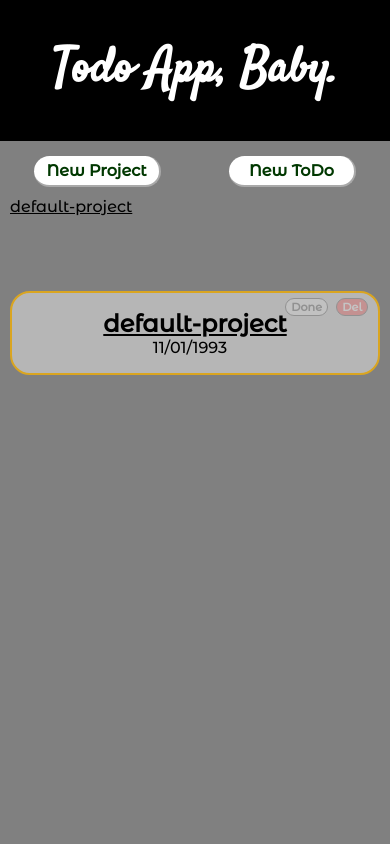
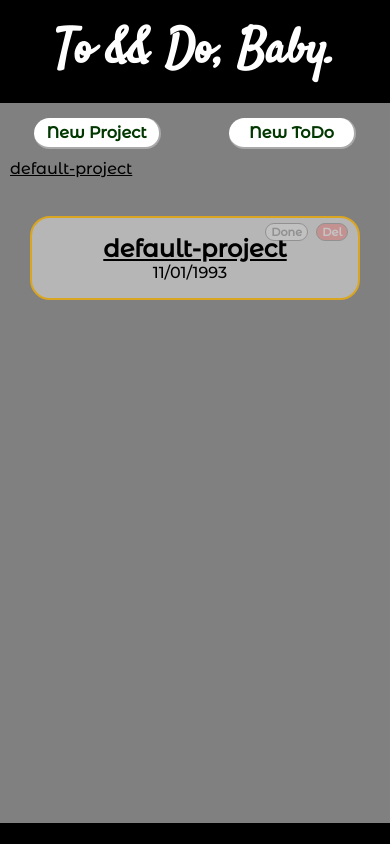
Before and after one commit to manuelsolaberrieta/todo-TOP, a plain HTML site: page index.htm in a window 390 px wide. Both pictures are taken after a click on the element "default-project". Drawn offline with Linux system fonts and the light colour scheme.

Commit message:
Add overflow-y and footer for visual purposes

```diff
--- a/Library.js
+++ b/Library.js
@@ -2,7 +2,6 @@ import Project from "./Project.js";
 import Todo from "./Todo.js";
 const defaultProject = new Project("default-project", "11/01/1993");
 const projects = [defaultProject];
-const projTitles = [defaultProject.title];
 export default class Library {
   static createNewTodo(todoData) {
     if (todoData) {
@@ -25,7 +24,6 @@ export default class Library {
     if (projectData) {
       const proj = new Project(projectData.title, projectData.date);
       projects.push(proj);
-      projTitles.push(proj.title);
       return true;
     }
   }
@@ -34,9 +32,6 @@ export default class Library {
       return p.title;
     });
   }
-  static updateProjectTitles(newTitle) {
-    projTitles.push(newTitle);
-  }
   static getProjects() {
     return projects;
   }
--- a/index.htm
+++ b/index.htm
@@ -11,7 +11,7 @@
     <link rel="stylesheet" href="style.css" />
   </head>
   <body>
-    <header><h1>Todo App, Baby.</h1></header>
+    <header><h1>To && Do, Baby.</h1></header>
     <nav>
       <ul>
         <li class="open-close-modal" id="open-project-modal">New Project</li>
@@ -20,6 +20,7 @@
       <div class="projects">here go the projects</div>
     </nav>
     <main>When you select a project, it will go here.</main>
+    <footer></footer>
     <script src="main.js" type="module"></script>
   </body>
 </html>
--- a/main.js
+++ b/main.js
@@ -3,6 +3,7 @@ import ModalHandler from "./ModalHandler.js";
 import Library from "./Library.js";
 const projectModal = new Modal("Project").createUi();
 const todoModal = new Modal("Todo").createUi();
+//implementar localStorage, arreglar edición de fechas.
 function markComplete(container, item) {
   if (container.classList.contains("incomplete") && item.completed === false) {
     container.classList.toggle("incomplete");
@@ -36,7 +37,7 @@ function deleteToDo(project, todo) {
 }
 function deleteProject(project) {
   Library.getProjects().splice(Library.getProjects().indexOf(project), 1);
-  deployProject();
+  document.querySelector("main").replaceChildren();
   updateProjectTitleLists();
 }
 function editTodo(parentProject, todo, todoTagChild) {
--- a/style.css
+++ b/style.css
@@ -4,12 +4,17 @@
   padding: 0;
   font-family: "Montserrat Alternates", sans-serif;
 }
+/* hacer overflow en main y en projects */
 body {
   display: grid;
   grid-template-columns: 1fr 5fr;
-  grid-template-rows: 1fr 6fr;
+  grid-template-rows: 1fr 6fr 0.5fr;
   min-height: 100vh;
   background-color: gray;
+}
+footer {
+  background-color: black;
+  grid-column: 1/3;
 }
 main {
   padding: 10px;
@@ -124,6 +129,11 @@ nav ul li {
   font-family: "Satisfy", cursive;
   font-size: larger;
 }
+.deployed-project-container {
+  padding: 0 20px;
+  overflow-y: scroll;
+  max-height: 70vh;
+}
 .todo-container,
 .deployed-project-header {
   border-radius: 20px;
@@ -189,7 +199,7 @@ nav ul li {
 @media only screen and (max-width: 768px) {
   body {
     grid-template-columns: 1fr;
-    grid-template-rows: 0.5fr 0.5fr 2fr;
+    grid-template-rows: 0.5fr 0.5fr 3fr 0.1fr;
   }
   nav {
     grid-row: 2/3;
@@ -200,6 +210,13 @@ nav ul li {
   }
   main {
     grid-row-start: 3;
+  }
+  .projects {
+    max-height: 7vh;
+    overflow-y: scroll;
+  }
+  .deployed-project-container {
+    max-height: 45vh;
   }
   .deployed-project-header {
     min-height: 80px;
```
